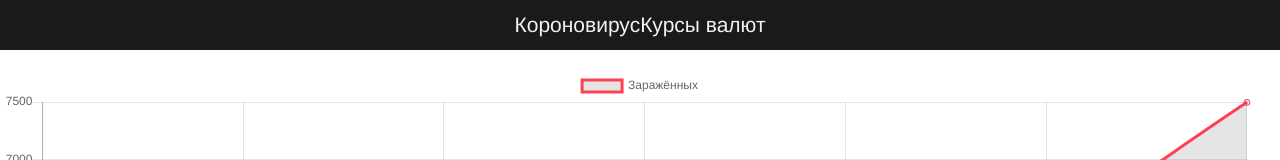
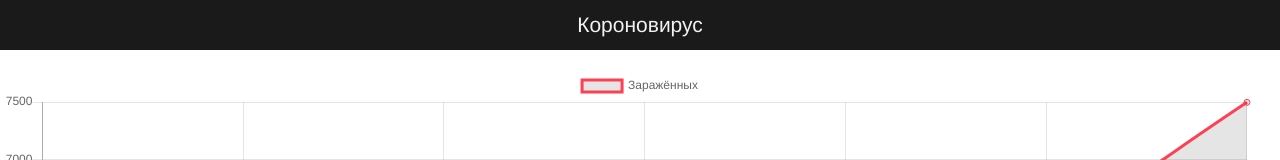
Before and after one commit to Golygindn/Covid, a plain HTML site: page index.html in a window 1280 px wide. Shown: the top 160 px of the page. Drawn offline with nearby package versions, Linux system fonts and the light colour scheme; a web font is replaced by a local one.

Commit message:
Test commit #2

```diff
--- a/index.html
+++ b/index.html
@@ -10,7 +10,7 @@
 <body>
 <div class="header">
     <div class="menu_item">Короновирус</div>
-    <div class="menu_item">Курсы валют</div>
+    <!--<div class="menu_item">Курсы валют</div>-->
 </div>
 <canvas id="myChart"></canvas>
 <script src="https://cdnjs.cloudflare.com/ajax/libs/Chart.js/2.9.3/Chart.js"></script>
```
